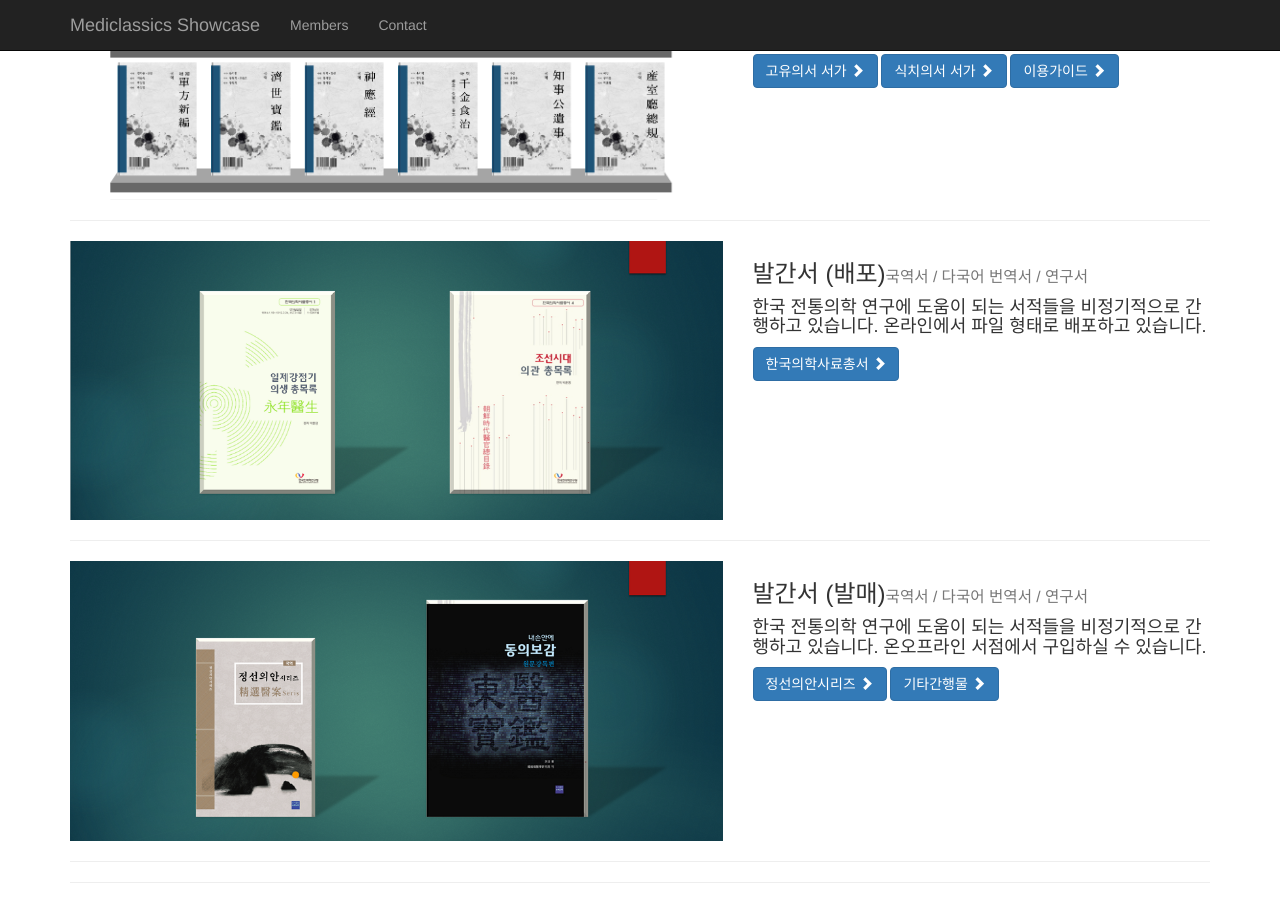
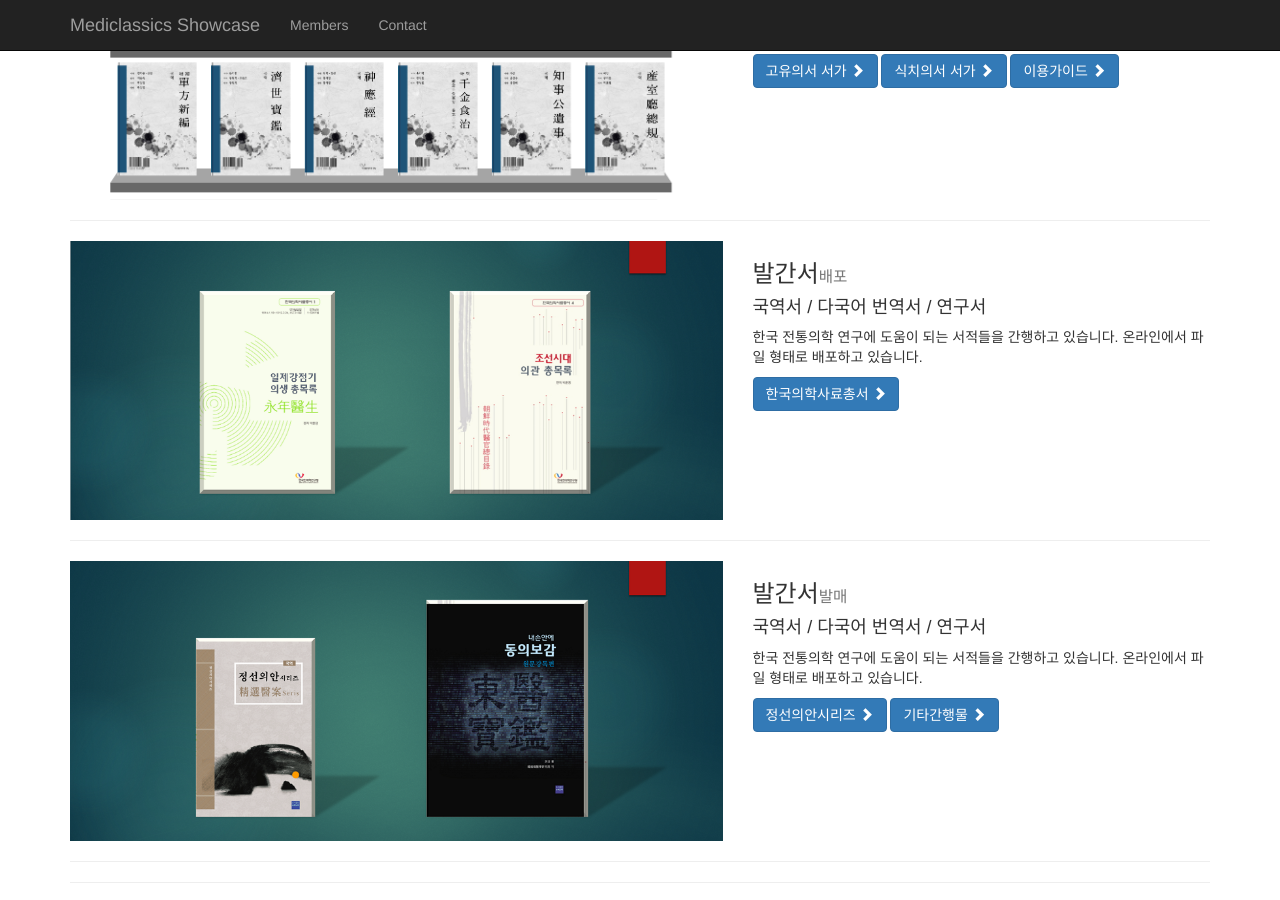
Before and after one commit to mediclassics/mediclassics.github.io, a Jekyll site: the page built from index.md, in a window 1280 px wide and 900 px high, scrolled down 1234 px. Built offline with Jekyll 4.4.1, drawn with Linux system fonts in a browser that asks for light colours.

Commit message:
Update main page

```diff
--- a/_data/main.yml
+++ b/_data/main.yml
@@ -53,20 +53,20 @@ prj:
       - link: https://info.mediclassics.kr/bookshelf/board/ebook-guide
         text: 이용가이드
 
-  - title: 발간서 (배포)
-    title2: 국역서 / 다국어 번역서 / 연구서
-    subtitle: 한국 전통의학 연구에 도움이 되는 서적들을 비정기적으로 간행하고 있습니다. 온라인에서 파일 형태로 배포하고 있습니다.
-    desc:
+  - title: 발간서
+    title2: 배포
+    subtitle: 국역서 / 다국어 번역서 / 연구서
+    desc: 한국 전통의학 연구에 도움이 되는 서적들을 간행하고 있습니다. 온라인에서 파일 형태로 배포하고 있습니다.
     link: https://info.mediclassics.kr/bookshelf/list/distBook/list
     img: img/main/index07.png
     btns:
       - link: https://info.mediclassics.kr/bookshelf/list/distBook/한국의학사료총서
         text: 한국의학사료총서
 
-  - title: 발간서 (발매)
-    title2: 국역서 / 다국어 번역서 / 연구서
-    subtitle: 한국 전통의학 연구에 도움이 되는 서적들을 비정기적으로 간행하고 있습니다. 온오프라인 서점에서 구입하실 수 있습니다.
-    desc:
+  - title: 발간서
+    title2: 발매
+    subtitle: 국역서 / 다국어 번역서 / 연구서
+    desc: 한국 전통의학 연구에 도움이 되는 서적들을 간행하고 있습니다. 온라인에서 파일 형태로 배포하고 있습니다.
     link: https://info.mediclassics.kr/bookshelf/list/paperBook/list
     img: img/main/index08.png
     btns:
```
